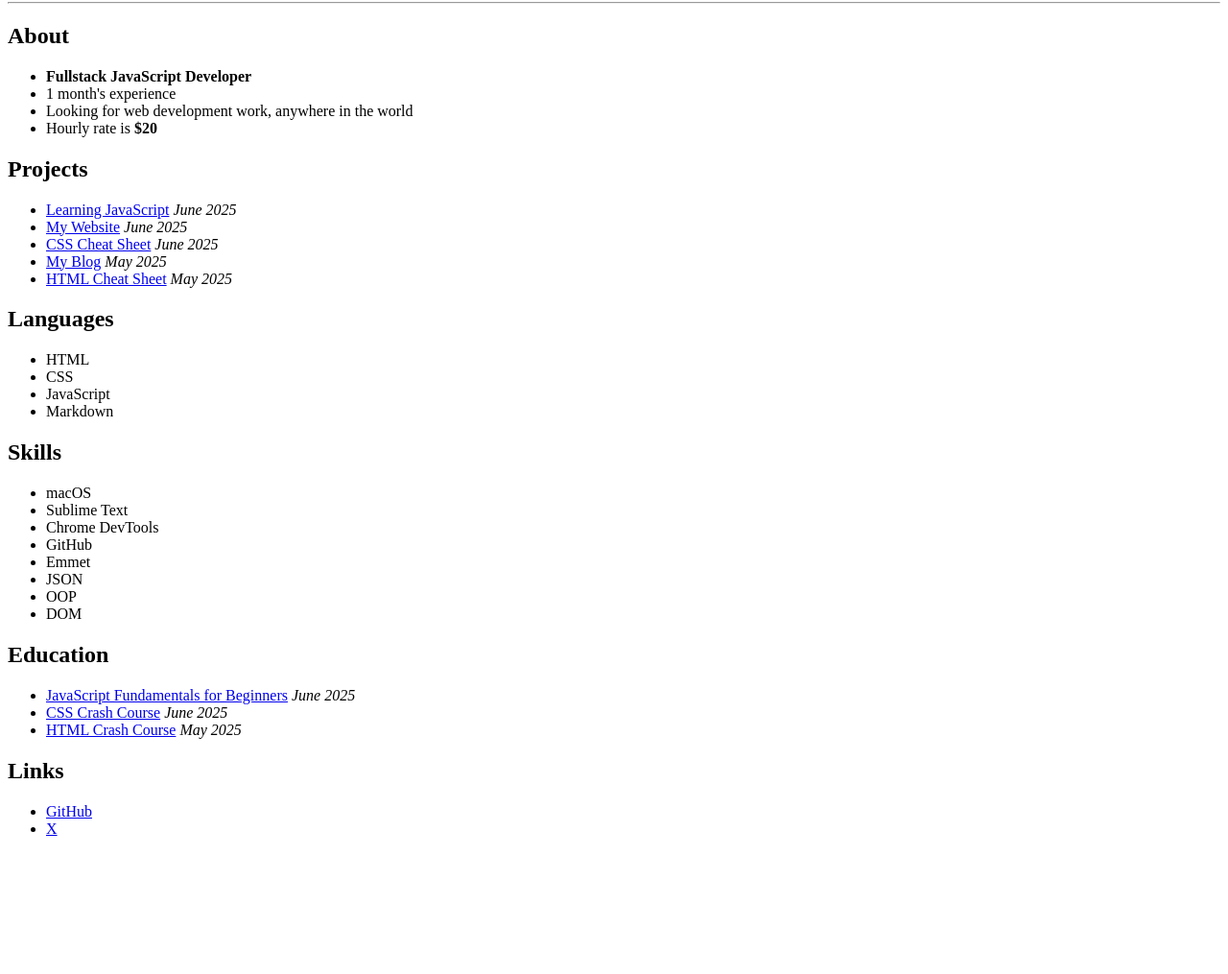
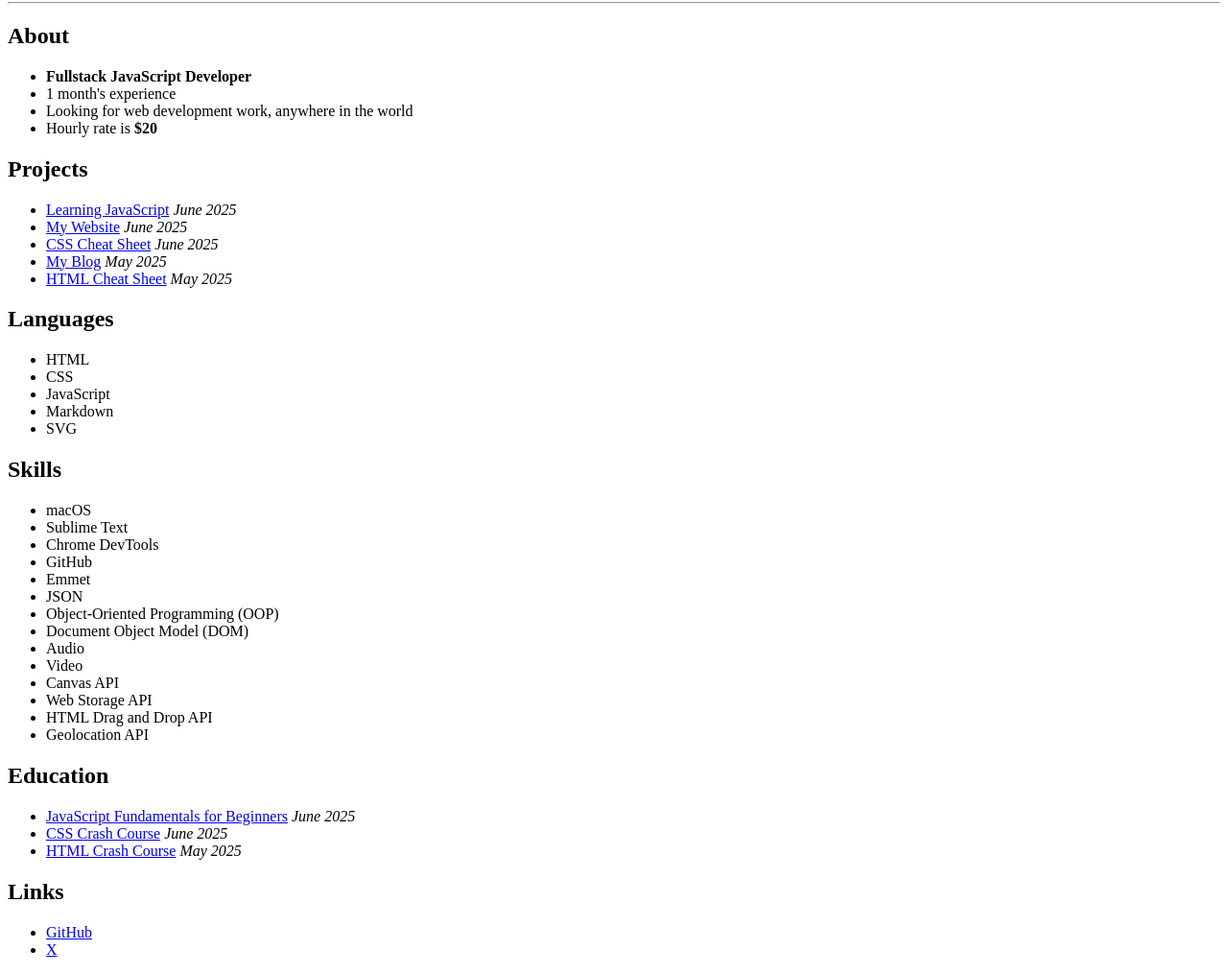
Before and after one commit to fullstackjsdev/resume, a plain HTML site: page index.html in a window 1280 px wide. Shown: the part 78-1093 px from the top of the page at 96% size. Before the commit the page ends 967 px from the top, so only its background shows below. Drawn offline with Linux system fonts and the light colour scheme.

Commit message:
Update index.html

```diff
--- a/index.html
+++ b/index.html
@@ -30,6 +30,7 @@
       <li>CSS</li>
       <li>JavaScript</li>
       <li>Markdown</li>
+      <li>SVG</li>
     </ul>
     <h2>Skills</h2>
     <ul>
@@ -39,8 +40,14 @@
       <li>GitHub</li>
       <li>Emmet</li>
       <li>JSON</li>
-      <li>OOP</li>
-      <li>DOM</li>
+      <li>Object-Oriented Programming (OOP)</li>
+      <li>Document Object Model (DOM)</li>
+      <li>Audio</li>
+      <li>Video</li>
+      <li>Canvas API</li>
+      <li>Web Storage API</li>
+      <li>HTML Drag and Drop API</li>
+      <li>Geolocation API</li>
     </ul>
     <h2>Education</h2>
     <ul>
```
